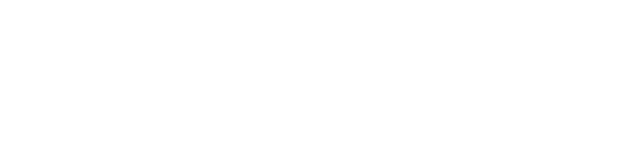
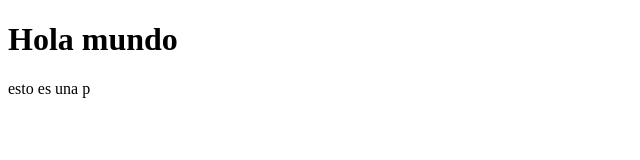
Before and after one commit to macastortega/my-first-git, a plain HTML site: page index.html in a window 1280 px wide. Shown: the whole page, without its empty margins (0-640 px from the left). Drawn offline with Linux system fonts and the light colour scheme.

Commit message:
feat name

```diff
--- a/index.html
+++ b/index.html
@@ -7,6 +7,9 @@
     <title>Document</title>
 </head>
 <body>
-
+    <h1>Hola mundo</h1>
+    <main>
+        <p>esto es una p</p>
+    </main>
 </body>
 </html>
```
